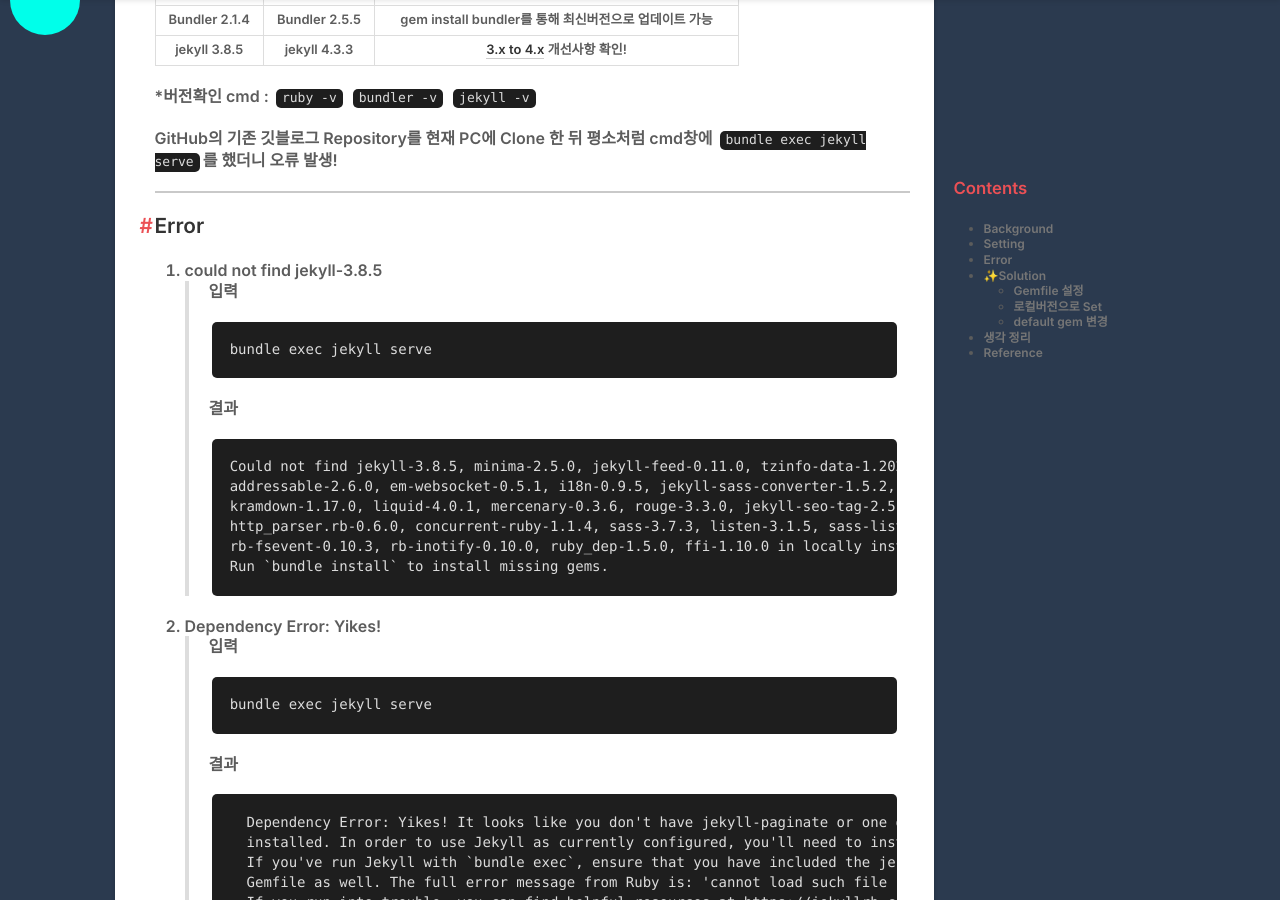
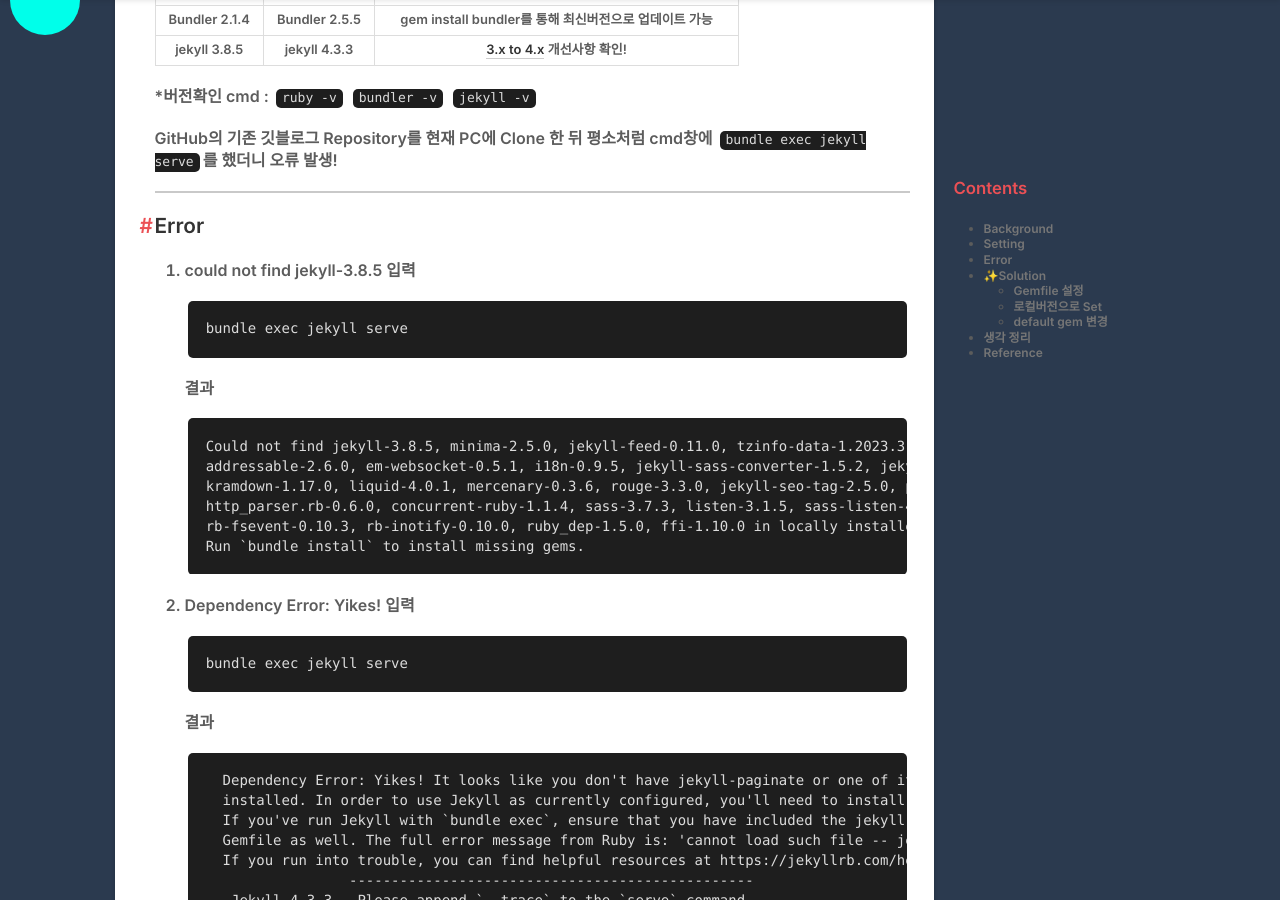
Before and after one commit to ssonsonya/ssonsonya.github.io, a Jekyll site: the page built from _posts/2024-01-14-Gitblog-HowToGem.md, in a window 1280 px wide and 900 px high, scrolled down 680 px. Built offline with Jekyll 4.4.1, drawn with Linux system fonts in a browser that asks for light colours; nearby versions of some CDN libraries; some web fonts are replaced; comment, search, counter and statistics services are not loaded.

Commit message:
[ Post ] Revise format

````diff
--- a/_posts/2024-01-14-Gitblog-HowToGem.md
+++ b/_posts/2024-01-14-Gitblog-HowToGem.md
@@ -46,7 +46,7 @@ GitHub의 기존 깃블로그 Repository를 현재 PC에 Clone 한 뒤 평소처
 ## Error
 
 1. could not find jekyll-3.8.5
-> 입력
+입력
 ```
 bundle exec jekyll serve
 ```
@@ -61,7 +61,7 @@ Run `bundle install` to install missing gems.
 ```
 
 2. Dependency Error: Yikes!
-> 입력
+입력
 ```
 bundle exec jekyll serve
 ```
@@ -82,9 +82,7 @@ jekyll-paginate (Jekyll::Errors::MissingDependencyException)
 ```
 
 3. Action Build Warning
-
 ![image](https://github.com/ssonsonya/ssonsonya.github.io/assets/116151781/ee1859c3-f743-4883-ab3d-3264f842978f)
-
 > Git Commit Push 후 Build 과정에서 발생하는 경고문
 ```
 Warning: the running version of Bundler (2.1.4) is older than the version that created the lockfile (2.5.5). We suggest you to upgrade to the version that created the lockfile by running `gem install bundler:2.5.5`.
@@ -102,6 +100,7 @@ Warning: the running version of Bundler (2.1.4) is older than the version that c
 `bundle install` 시 명시된 gem들을 설치해 Gemfile.lock이 업데이트 된다!
 
 *기존과 신규 Gemfile 내용 비교
+
 + <span style="background-color:#E6E6FA">깃블로그에 적용할 jekyll버전 상이</span>
     그에 따른 minima 등등 오류메세지에 나오는 gem들도 상이한 버전으로 작업이 불가하다
 
@@ -109,7 +108,7 @@ Warning: the running version of Bundler (2.1.4) is older than the version that c
     신규 버전에선 다른 작업으로 대체된것 같지만 이 템플릿의 모든 구조를 따라 바꾸기엔 너무 시간이 오래 걸릴 것 같으니 누락된 gem을 추가해주기로 했다
 
 <details>
-<summary> 기존 jekyll 3.8.5 Gemfile</summary>
+<summary> <u>기존 jekyll 3.8.5 Gemfile</u></summary>
 
 <pre>
 <code>
@@ -148,9 +147,9 @@ gem "jekyll-paginate", "~> 1.1"
 </code>
 </pre>
 </details>
-
+<br>
 <details>
-<summary> 신규 설치된 jekyll 4.3.3 Gemfile</summary>
+<summary> <u>신규 설치된 jekyll 4.3.3 Gemfile</u></summary>
 
 <pre>
 <code>
````
